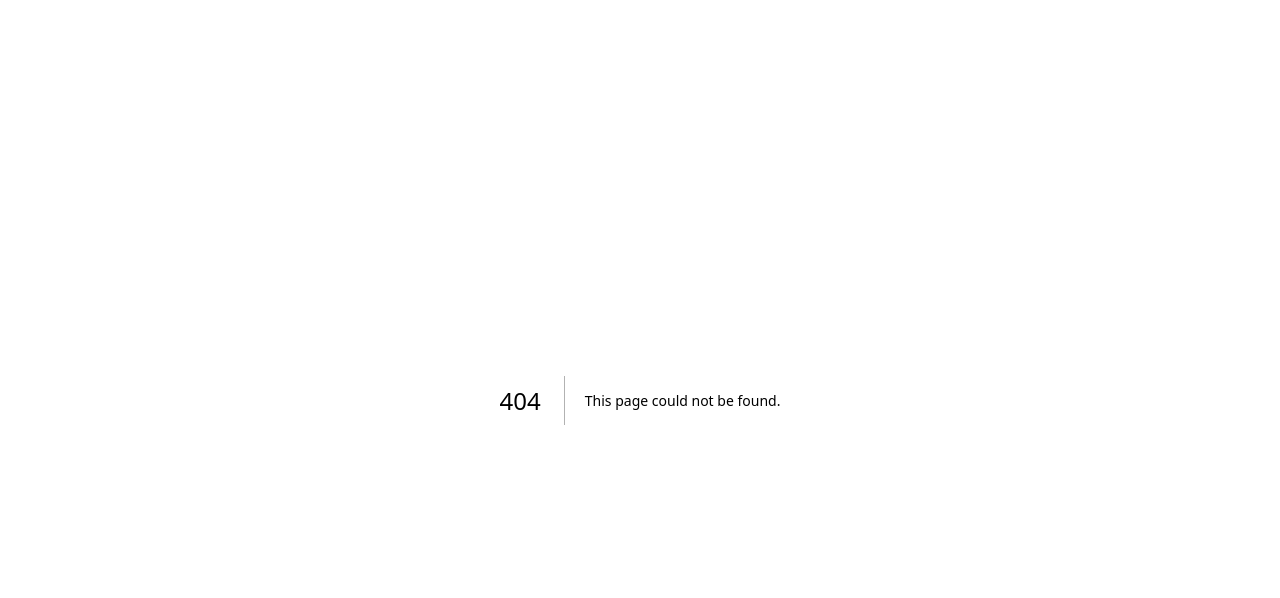
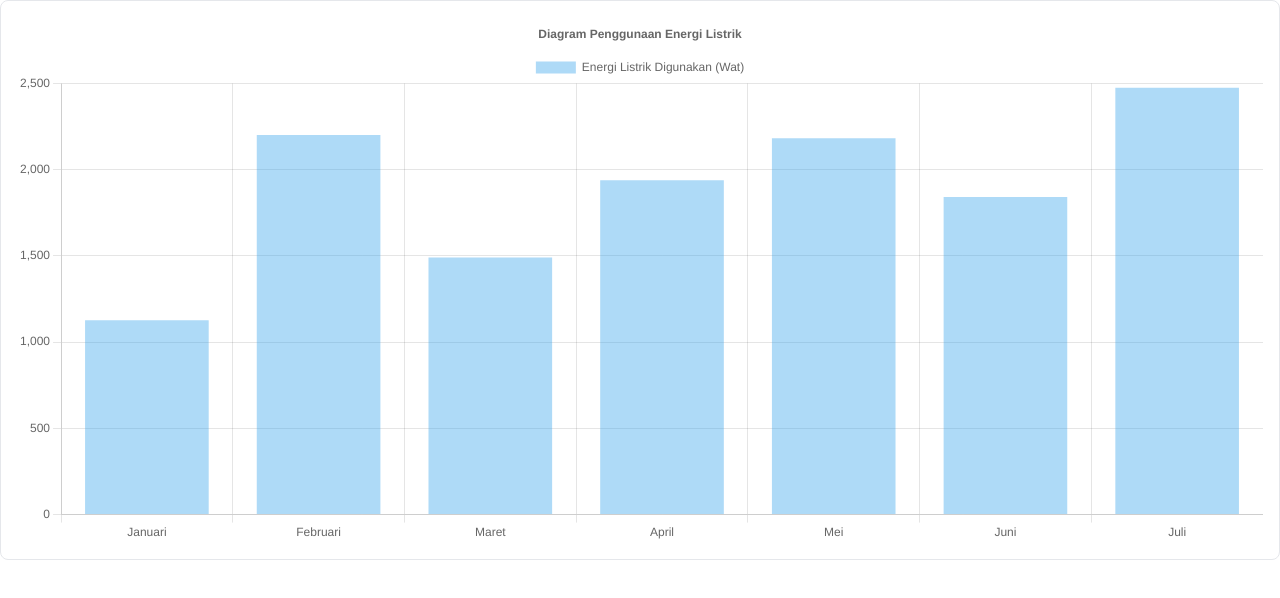
Before and after one commit to BilhaqAD07/fms-kedaireka, a Next.js app: page /Chart/Diagram in a window 1280 px wide. Before the commit this address had no page. Shown: the top 598 px of the page. Built offline with nearby package versions, Linux system fonts and the light colour scheme.

Commit message:
commit Chart

```diff
--- a/package.json
+++ b/package.json
@@ -21,6 +21,7 @@
     "@types/react-dom": "18.2.7",
     "autoprefixer": "10.4.15",
     "canvas": "^2.11.2",
+    "chart.js": "^4.4.0",
     "date-fns": "^2.30.0",
     "eslint": "8.49.0",
     "eslint-config-next": "13.4.19",
@@ -31,6 +32,7 @@
     "next-themes": "^0.2.1",
     "postcss": "8.4.29",
     "react": "18.2.0",
+    "react-chartjs-2": "^5.2.0",
     "react-datepicker": "^4.18.0",
     "react-dom": "18.2.0",
     "react-icons": "^4.11.0",
--- /dev/null
+++ b/src/app/Chart/Diagram/page.tsx
@@ -0,0 +1,68 @@
+'use client'
+
+import React, { useEffect, useState } from 'react';
+import { Bar } from 'react-chartjs-2';
+import{
+  Chart as ChartJS,
+  CategoryScale,
+  LinearScale,
+  BarElement,
+  Title,
+  Tooltip,
+  Legend,
+} from 'chart.js';
+
+ChartJS.register(
+  CategoryScale,
+  LinearScale,
+  BarElement,
+  Title,
+  Tooltip,
+  Legend,
+) ;
+
+const Diagram = () => {
+  const [chartData, setChartData] = useState({
+    datasets: [],
+  });
+
+  const [chartOptions, setChartOptions] = useState({});
+
+  useEffect(() => {
+    setChartData({
+        labels: ['Januari', 'Februari', 'Maret', 'April', 'Mei', 'Juni', 'Juli'],
+        datasets: [
+            {
+                label: 'Energi Listrik Digunakan (Wat)',
+                data: [1127, 2201, 1490, 1938, 2182, 1842, 2475],
+                borderColor: 'rgb(53, 162, 235)',
+                backgroundColor: 'rgb(53, 162, 235, 0.4)',
+              },
+        ]
+    })
+    setChartOptions({
+        plugins: {
+            legend: {
+                position: 'top',
+            },
+            title: {
+                display: true,
+                text: 'Diagram Penggunaan Energi Listrik'
+            }
+        },
+        maintainAspectRatio: false,
+        responsive: true
+    })
+  }, [])
+
+  return (
+    <>
+      <div className='w-full md:col-span-2 relative lg:h-[70vh] h-[50vh] m-auto p-4 border rounded-lg bg-white dark:bg-secondary_dark'>
+        <Bar data={chartData} options={chartOptions} />
+      </div>
+    </>
+  );
+};
+
+
+export default Diagram;
--- /dev/null
+++ b/src/app/Chart/DownloadButton/Data/page.tsx
@@ -0,0 +1,21 @@
+
+import React from 'react';
+
+const Data = ({ data, fileName, fileType }) => {
+  const handleDownload = () => {
+    const blob = new Blob([data], { type: `application/${fileType}` });
+    const url = window.URL.createObjectURL(blob);
+    const a = document.createElement('a');
+    a.href = url;
+    a.download = fileName;
+    document.body.appendChild(a);
+    a.click();
+    window.URL.revokeObjectURL(url);
+  };
+
+  return (
+    <button onClick={handleDownload}> {fileName}</button>
+  );
+};
+
+export default Data;
--- /dev/null
+++ b/src/app/Chart/DownloadButton/page.tsx
@@ -0,0 +1,17 @@
+// pages/index.js
+
+import React from 'react';
+import Data from './Data/page';
+
+const DownloadButton = () => {
+  const csvData = 'data1,data2,data3\nvalue1,value2,value3';
+
+  return (
+    <div>
+      <Data data={csvData} fileName="csv" fileType="csv" />
+
+    </div>
+  );
+};
+
+export default DownloadButton;
--- a/src/app/Chart/page.tsx
+++ b/src/app/Chart/page.tsx
@@ -8,8 +8,8 @@ import {Button, Popover, TextField,} from "@mui/material";
 import { DateTimePicker } from "@mui/x-date-pickers/DateTimePicker";
 import { AdapterDateFns } from "@mui/x-date-pickers/AdapterDateFns";
 import { LocalizationProvider } from "@mui/x-date-pickers/LocalizationProvider";
-import { Box } from "@mui/system";
-
+import DownloadButton from './DownloadButton/page';
+import Diagram from './Diagram/page';
 function Chart() {
 
   const [anchorEl, setAnchorEl] = useState(null);
@@ -171,21 +171,11 @@ function Chart() {
         >
           <div className='flex flex-col bg-gray-200 dark:bg-secondary_dark text-black dark:text-white'
           style={{ padding: '16px' }}>
-            <Button className='hover:bg-gray-300 dark:hover:bg-gray-500 text-black dark:text-white'
-            >
-              csv
-            </Button>
-            <Button className='hover:bg-gray-300 dark:hover:bg-gray-500 text-black dark:text-white'
-            >
-              txt
-            </Button>
-            <Button className='hover:bg-gray-300 dark:hover:bg-gray-500 text-black dark:text-white'
-          >
-              xlsx
-            </Button>
+            <DownloadButton/>
           </div>
         </Popover>
     </main>
+    <Diagram/>
     </BaseLayout>
   )
 }
--- a/src/app/Home/SideBarRight/Component/Design/EksportLayout/page.tsx
+++ b/src/app/Home/SideBarRight/Component/Design/EksportLayout/page.tsx
@@ -1,9 +1,9 @@
 'use client'
-
 
 import React, { useState } from "react";
 import { Stack, TextField, Button } from "@mui/material";
 import ListItemButton from "@mui/material/ListItemButton";
+import ListItemText from "@mui/material/ListItemText";
 import Collapse from "@mui/material/Collapse";
 
 
@@ -14,7 +14,7 @@ import Select from "@mui/material/Select";
 const ExportLayout = ({ componentRef }) => {
   const [exportTypeFile, setExportTypeFile] = useState("png");
   const [fileName, setFileName] = useState("untitled");
-  const [openExportList, setOpenExportList] = useState(true);
+  const [openExportList, setOpenExportList] = useState(false);
 
   const handleExport = () => {
     switch (exportTypeFile) {
@@ -34,14 +34,14 @@ const ExportLayout = ({ componentRef }) => {
 
   return (
     <>
-      <Button onClick={() => setOpenExportList(!openExportList)}>
-        <ListItemButton sx={{ fontWeight: "bold" }} primary="Export Layout" />
-      </Button>
+      <ListItemButton onClick={() => setOpenExportList(!openExportList)}>
+        <ListItemText className="mr-5" sx={{ fontWeight: "bold" }} primary="Export Layout" />
+      </ListItemButton>
       <Collapse
         in={openExportList}
         timeout="auto"
         unmountOnExit
-        sx={{ p: 5, mt: 2 }}
+        sx={{ p: , mt: 1 }}
       >
         <Stack direction="row" justifyContent="center" spacing={1} mb={2}>
           <TextField
--- a/src/app/Home/SideBarRight/Component/Design/page.tsx
+++ b/src/app/Home/SideBarRight/Component/Design/page.tsx
@@ -124,7 +124,8 @@ const Design = ({ printComponentRef })=>{
         </div>
         )
         } < ExportLayout componentRef = { printComponentRef }
-    /> </>
+    />
+    </>
     )
 
 }
```
Also changed, not shown: 1 other file (tests, documents, lock files or other folders).
